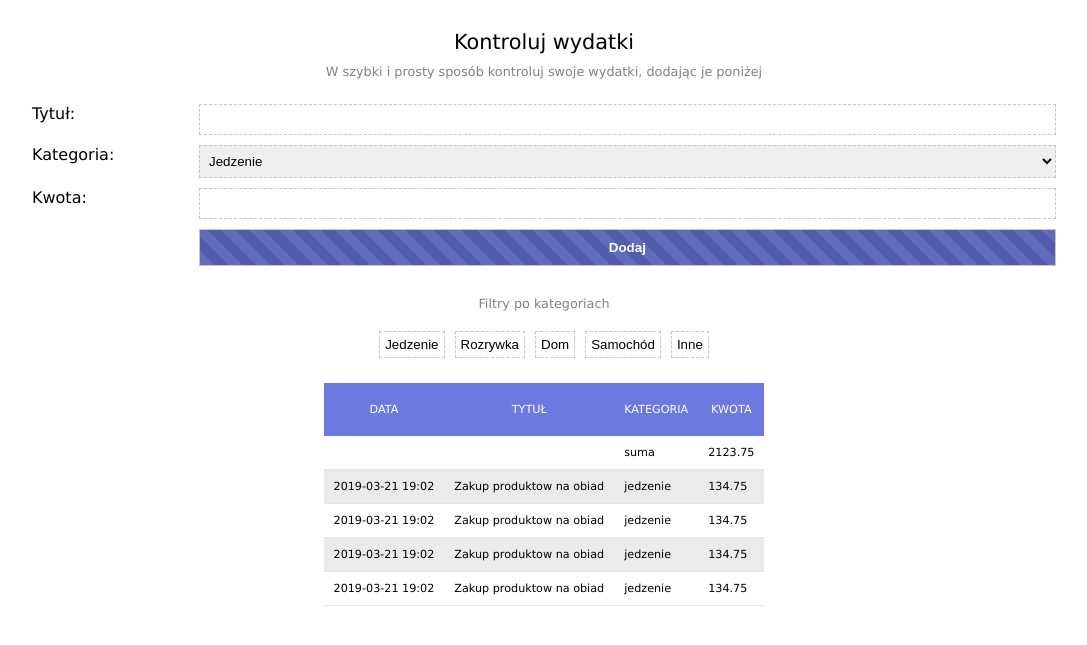
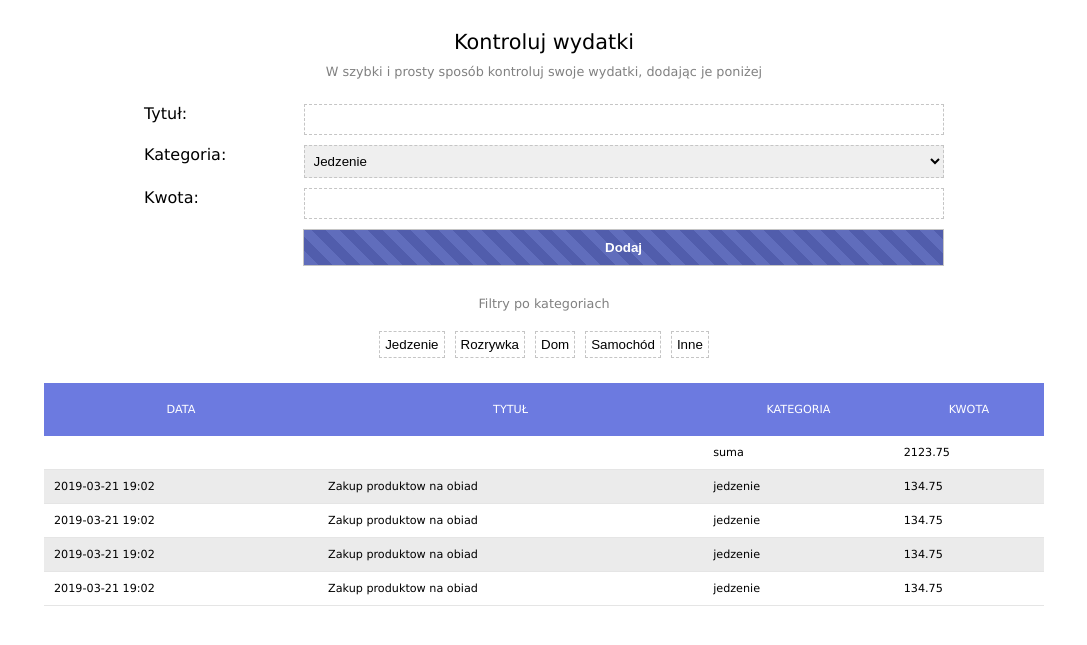
Before and after one commit to MateuszTryniszewski/wallet, a PHP site: page / in a window 1280 px wide. Shown: the top 645 px of the page, without its empty margins (96-1183 px from the left). Run offline with PHP 8.4, Linux system fonts and the light colour scheme.

Commit message:
poprawki

```diff
--- a/css/style.css
+++ b/css/style.css
@@ -58,6 +58,8 @@ time, mark, audio, video {
   flex-basis: 200px;
 }
 .container{
+  max-width: 1000px;
+  margin: 0 auto;
   display: flex;
   flex-wrap: wrap;
   justify-content: center;
--- a/index.html
+++ b/index.html
@@ -47,7 +47,6 @@
     <button class="button">Inne</button>
   </div>
   <div class="container">
-    <div>
       <table class="grid">
         <thead>
           <tr class="head">
@@ -90,7 +89,6 @@
           </tr>
         </tbody>
       </table>
-    </div>
   </div>
 <script src="js/main.js"></script>
 </body>
```
